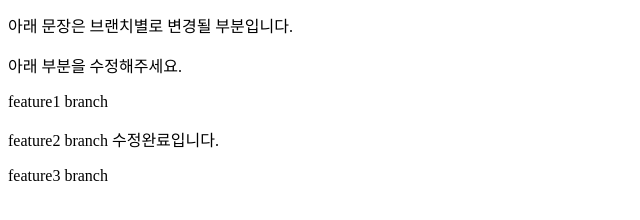
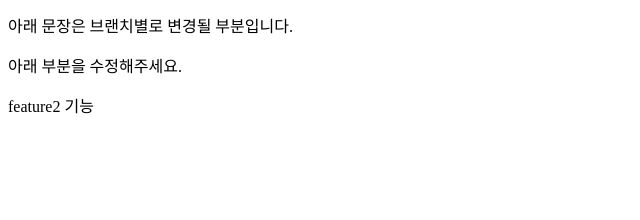
Before and after one commit to kdowon3/example, a plain HTML site: page index.html in a window 1280 px wide. Shown: the part 116-336 px from the top of the page, without its empty margins (0-640 px from the left). Drawn offline with Linux system fonts and the light colour scheme.

Commit message:
feat: feature2

```diff
--- a/index.html
+++ b/index.html
@@ -10,8 +10,6 @@
     <p>이 문장은 기본 텍스트입니다.</p>
     <p>아래 문장은 브랜치별로 변경될 부분입니다.</p>
     <p>아래 부분을 수정해주세요.</p>
-    <p>feature1 branch</p>
-    <p>feature2 branch 수정완료입니다.</p>
-    <p>feature3 branch</p>
+    <p>feature2 기능</p>
 </body>
 </html>
```
